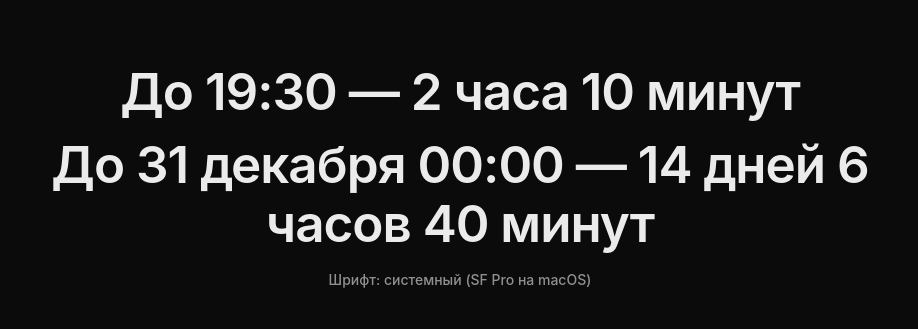
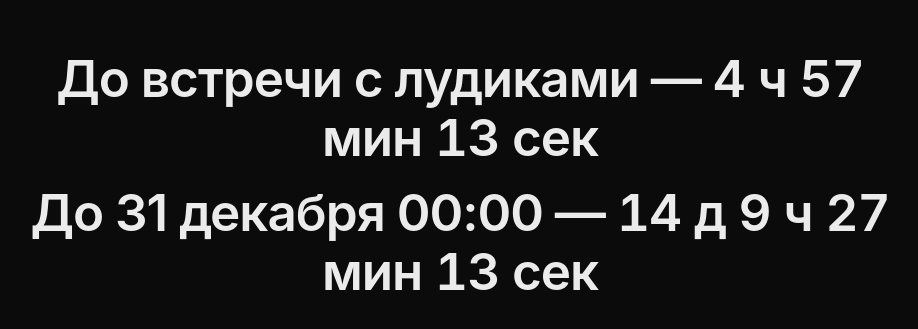
Before and after one commit to ykxdkq9h78-hash/timers, a plain HTML site: page index.html in a window 1280 px wide. Shown: the part 225-554 px from the top of the page, without its empty margins (180-1098 px from the left). Drawn offline with Linux system fonts and the light colour scheme.

Commit message:
Refactor HTML structure and update timer display

```diff
--- a/index.html
+++ b/index.html
@@ -4,29 +4,96 @@
     <meta charset="utf-8" />
     <meta name="viewport" content="width=device-width,initial-scale=1" />
     <title>Таймеры</title>
+
     <style>
       :root { color-scheme: dark; }
-      body{
-        margin:0; height:100vh; display:grid; place-items:center;
-        background:#0b0b0c;
-        font-family:-apple-system,BlinkMacSystemFont,"SF Pro Display","SF Pro Text",
-          "Helvetica Neue",Helvetica,Arial,system-ui,sans-serif;
+
+      body {
+        margin: 0;
+        height: 100vh;
+        display: grid;
+        place-items: center;
+        background: #0b0b0c;
+        font-family: -apple-system, BlinkMacSystemFont, "SF Pro Display", "SF Pro Text",
+          "Helvetica Neue", Helvetica, Arial, system-ui, sans-serif;
       }
-      .wrap{ text-align:center; padding:24px; max-width:900px; }
-      .line{
-        font-size:clamp(24px,4vw,56px);
-        font-weight:600; letter-spacing:-0.02em;
-        color:rgba(255,255,255,0.92); line-height:1.15;
+
+      .wrap {
+        text-align: center;
+        padding: 24px;
+        max-width: 900px;
       }
-      .line + .line{ margin-top:14px; }
-      .hint{ margin-top:18px; font-size:14px; color:rgba(255,255,255,0.55); font-weight:500; }
+
+      .line {
+        font-size: clamp(24px, 4vw, 56px);
+        font-weight: 600;
+        letter-spacing: -0.02em;
+        color: rgba(255, 255, 255, 0.92);
+        line-height: 1.15;
+      }
+
+      .line + .line {
+        margin-top: 16px;
+      }
+
+      .time {
+        font-variant-numeric: tabular-nums;
+      }
     </style>
   </head>
+
   <body>
     <div class="wrap">
-      <div class="line">До 19:30 — 2 часа 10 минут</div>
-      <div class="line">До 31 декабря 00:00 — 14 дней 6 часов 40 минут</div>
-      <div class="hint">Шрифт: системный (SF Pro на macOS)</div>
+      <div class="line">
+        До встречи с лудиками —
+        <span id="to1930" class="time"></span>
+      </div>
+
+      <div class="line">
+        До 31 декабря 00:00 —
+        <span id="toNY" class="time"></span>
+      </div>
     </div>
+
+    <script>
+      function formatDiff(ms) {
+        if (ms <= 0) return "0 сек";
+
+        const totalSeconds = Math.floor(ms / 1000);
+        const days = Math.floor(totalSeconds / 86400);
+        const hours = Math.floor((totalSeconds % 86400) / 3600);
+        const minutes = Math.floor((totalSeconds % 3600) / 60);
+        const seconds = totalSeconds % 60;
+
+        const parts = [];
+        if (days) parts.push(`${days} д`);
+        if (hours || days) parts.push(`${hours} ч`);
+        if (minutes || hours || days) parts.push(`${minutes} мин`);
+        parts.push(`${seconds} сек`);
+
+        return parts.join(" ");
+      }
+
+      function updateTimers() {
+        const now = new Date();
+
+        // Сегодня 19:30 — встреча с лудиками
+        const meeting = new Date();
+        meeting.setHours(19, 30, 0, 0);
+
+        // 31 декабря 00:00
+        const year = now.getFullYear();
+        const endOfYear = new Date(year, 11, 31, 0, 0, 0, 0);
+
+        document.getElementById("to1930").textContent =
+          formatDiff(meeting - now);
+
+        document.getElementById("toNY").textContent =
+          formatDiff(endOfYear - now);
+      }
+
+      updateTimers();
+      setInterval(updateTimers, 1000);
+    </script>
   </body>
 </html>
```
